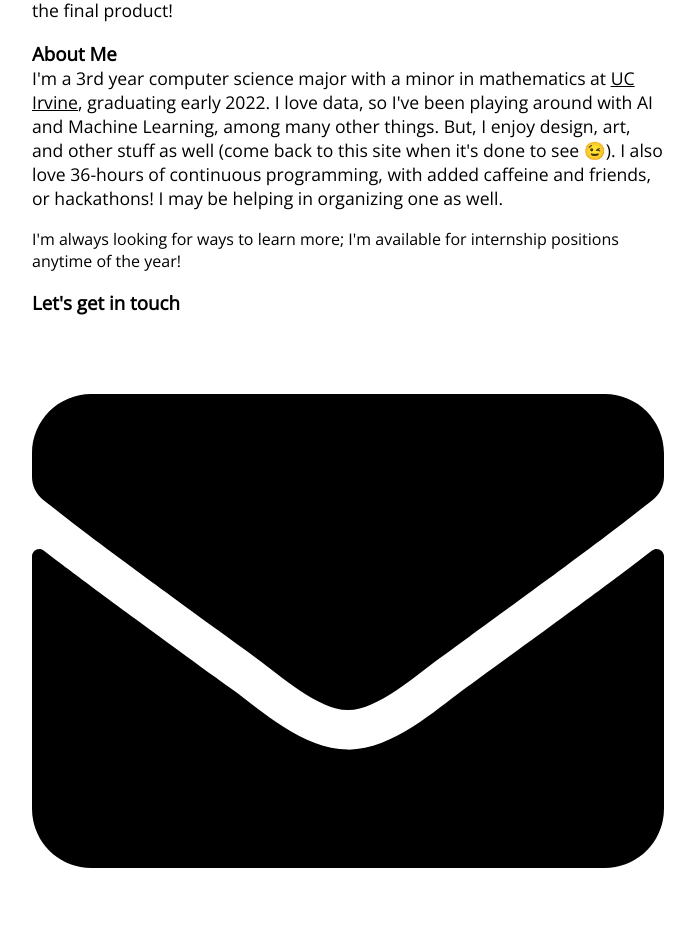
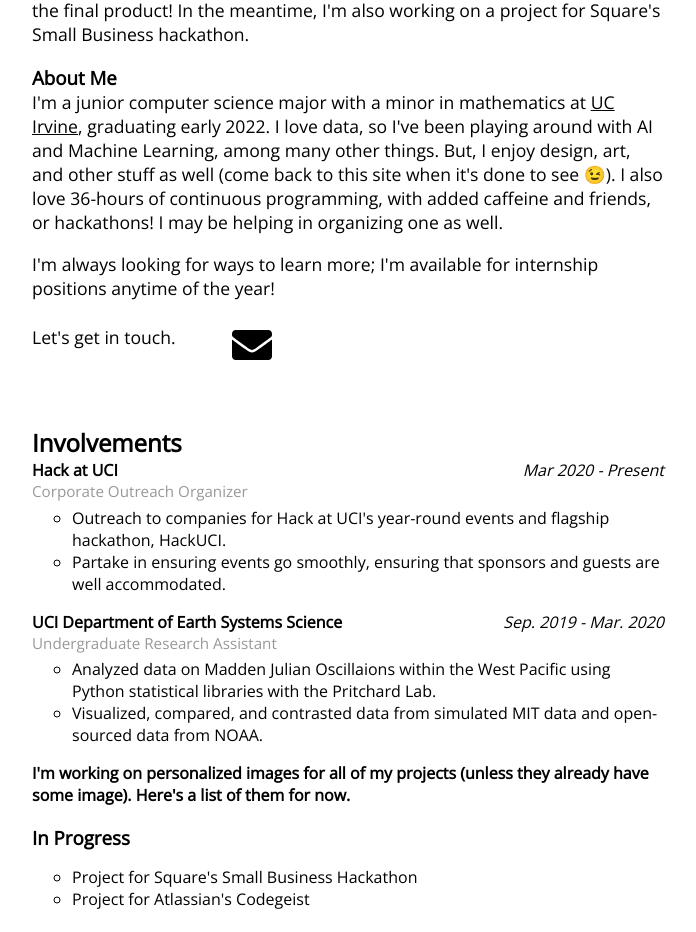
Before and after one commit to kingszeto/kingsleyszeto.me, a plain HTML site: page index.html in a window 1280 px wide. Shown: the part 197-1129 px from the top of the page, without its empty margins (292-988 px from the left). Drawn offline with nearby package versions, Linux system fonts and the light colour scheme.

Commit message:
Initial Commit
Contains a basic Index.html and css styling. No colors at the moment.

```diff
--- a/assets/css/style.css
+++ b/assets/css/style.css
@@ -1,5 +1,14 @@
 p {
     font-size: 110%;
+    margin-top: 0px;
+}
+
+h2, h3, h4 {
+    margin-bottom: 0px;
+}
+
+a{
+    color: black;
 }
 
 #content{
@@ -23,18 +32,50 @@ p {
     margin: 0px;
 }
 
-#abtme_section {
-    padding: 0 px;
+#mail{
+    margin-top: 25px;
+    margin-bottom: 10px;
+    max-height:30px;
+    max-width: 400px;
+    min-height: 50px;
+    overflow: visible;
 }
 
-p.general {
-    margin-top: -0px;
+.cl1{
+    float: left;
+    width: 50%;
 }
 
-h2, h3, h4 {
-    margin-bottom: 0px;
+.cl2{
+    float: left;
+    width: 50%;
 }
 
-a {
-    color: black;
+.cl2right{
+    text-align: right;
+    width: 50%;
+    float: right;
 }
+
+.icon{
+    max-width: 40px;
+    max-width: 40px;
+}
+
+div.resumebox{
+    margin: 0px;
+    padding: 0px;
+}
+
+p.subdescript{
+    font-size: 95%;
+    color: #999999;
+}
+
+ul{
+    list-style: circle;
+}
+
+ul.descript{
+    margin-top: -10px;
+}
--- a/index.html
+++ b/index.html
@@ -17,36 +17,93 @@
     <div id="content">
         <div id="intro">
             <div id=content-bio>
-                <p id="hey"> Hey I'm</p>
+                <p id="hey"> Hey, I'm</p>
                 <p id="heyname"><strong>Kingsley Szeto.</strong></p>
                 <p class="general">This site is still under construction. I'm personalizing it -
-                    check back soon for the final product!</p>
+                    check back soon for the final product! In the meantime, I'm also working on
+                    a project for Square's Small Business hackathon.</p>
             </div>
             <div id="aboutme">
                 <h3>About Me</h3>
-                <p class="general">I'm a 3rd year computer science major with a minor in mathematics at <a
-                        href=https://www.ics.uci.edu>UC Irvine</a>, graduating early 2022. I love data, so I've been
-                        playing around with AI and Machine Learning, among many other things. But, I enjoy design, art,
-                        and other stuff as well (come back to this site when it's done to see 😉). I also love 36-hours
-                        of continuous programming, with added caffeine and friends, or hackathons! I may be helping in
-                        organizing one as well.</p> </div> <div id="mail">
-                        <p.general>I'm always looking for ways to learn more; I'm available for internship positions
-                            anytime of the year!</p>
-                <h3>Let's get in touch
-                     <a href="mailto:szeto.kingsley@gmail.com">
-                         <svg class="svg-envelope"
-                            aria-hidden="true" data-prefix="fas" data-icon="envelope" role="img"
+                <p>I'm a junior computer science major with a minor in mathematics at <a href=https://www.ics.uci.edu>UC
+                        Irvine</a>, graduating early 2022. I love data, so I've been playing around with AI and Machine
+                        Learning, among many other things. But, I enjoy design, art, and other stuff as well (come back
+                        to this site when it's done to see 😉). I also love 36-hours of continuous programming, with
+                        added caffeine and friends, or hackathons! I may be helping in organizing one as well. </p>
+                        <p>I'm always looking for ways to learn more; I'm available for internship positions anytime of
+                        the year!</p>
+            </div>
+            <div id="mail">
+                <div class="cl1">
+                    <p>Let's get in touch.</p>
+                </div>
+                <div class="cl1">
+                    <a href="mailto:szeto.kingsley@gmail.com">
+                        <svg class="icon" aria-hidden="true" data-prefix="fas" data-icon="envelope" role="img"
                             xmlns="http://www.w3.org/2000/svg" viewBox="0 0 512 512" data-fa-i2svg="">
                             <path fill=black
                                 d="M502.3 190.8c3.9-3.1 9.7-.2 9.7 4.7V400c0 26.5-21.5 48-48 48H48c-26.5 0-48-21.5-48-48V195.6c0-5 5.7-7.8 9.7-4.7 22.4 17.4 52.1 39.5 154.1 113.6 21.1 15.4 56.7 47.8 92.2 47.6 35.7.3 72-32.8 92.3-47.6 102-74.1 131.6-96.3 154-113.7zM256 320c23.2.4 56.6-29.2 73.4-41.4 132.7-96.3 142.8-104.7 173.4-128.7 5.8-4.5 9.2-11.5 9.2-18.9v-19c0-26.5-21.5-48-48-48H48C21.5 64 0 85.5 0 112v19c0 7.4 3.4 14.3 9.2 18.9 30.6 23.9 40.7 32.4 173.4 128.7 16.8 12.2 50.2 41.8 73.4 41.4z">
                             </path>
                         </svg>
                     </a>
-                </h3>
+                </div>
             </div>
+
+            <br>
+        </div>
+        <div id="experience">
+            <h2>Involvements</h2>
+            <div class=resumebox>
+                <div class="cl2">
+                    <strong class="misc_title">Hack at UCI</strong>
+                </div>
+                <div class="cl2right">
+                    <em class="misc_right">Mar 2020 - Present</em>
+                </div>
+            </div>
+            <p class="subdescript">Corporate Outreach Organizer</p>
+            <ul class="descript">
+                <li>Outreach to companies for Hack at UCI's year-round events and flagship hackathon, HackUCI.</li>
+                <li>Partake in ensuring events go smoothly, ensuring that sponsors and guests are well accommodated.</li>
+            </ul>
+
+            <div class=resumebox>
+                <div class="cl2">
+                    <strong class="misc_title">UCI Department of Earth Systems Science</strong>
+                </div>
+                <div class="cl2right">
+                    <em class="misc_right">Sep. 2019 - Mar. 2020</em>
+                </div>
+            </div>
+            <p class="subdescript">Undergraduate Research Assistant</p>
+            <ul class="descript">
+                <li>Analyzed data on Madden Julian Oscillaions within the West Pacific using Python statistical libraries with the Pritchard Lab.</li>
+                <li>Visualized, compared, and contrasted data from simulated MIT data and open-sourced data from NOAA.</li>
+            </ul>
+        </div>
+        <div id="proj_gallery">
+            <strong>I'm working on personalized images for all of my projects (unless they already have some image). Here's a list of them for now.</strong>
+            <h3>In Progress</h5>
+            <ul>
+                <li>Project for Square's Small Business Hackathon</li>
+                <li>Project for Atlassian's Codegeist</li>
+            </ul>
+            <h3>Past Projects</h5>
+                <ul>
+                    <li>Is it Wet?<br>An ensemble of machine learning models that predict whether a coordinate on the globe rains. Performed in the top 10 the Spring 2020 class on Kaggle. For CS 178*</li>
+                    <br>
+                    <li>The 121 Montage <br>A multithreaded web-crawler on UCI's computer science domains. Then, those results are compiled into a mini-search engine with basic ranking algorithms. For CS 121*</li>
+                    <br>
+                    <li>SnowTracker <br>A webapp highlighting climate change and wildfires in California. Developed at TreeHacks.</li>
+                    <br>
+                    <li>EcoWealth <br>A Flutter mobile application that aims at tackling human induced pollution in urban areas. Developed at HackSC.</li>
+                    <br>
+                    <li>Riverside Mapping Project <br>A detailed map of UC Riverside's campus... complete with bathrooms. Developed at CitrusHack.</li>
+                    <br>
+                    <li>Zalvin the Chanteater <br>A typing-based RPG aimed to teach typing and refine typing speed for children. Developed at HackUCI.</li>
+                </ul>
         </div>
     </div>
-    <div id="experience"></div>
 </body>
 
 </html>
```
Also changed, not shown: 2 other files.
